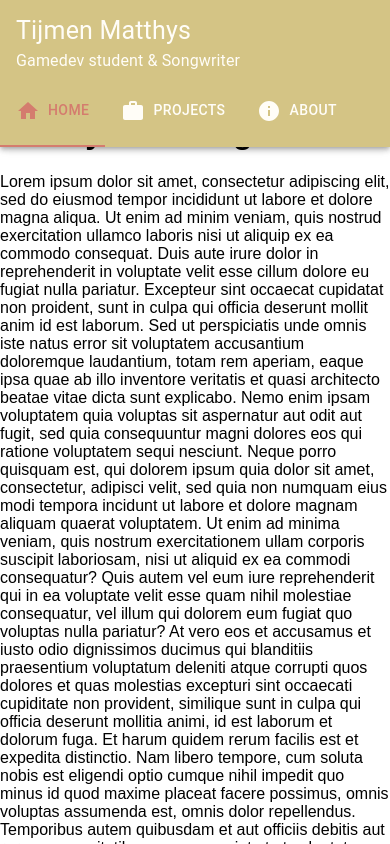
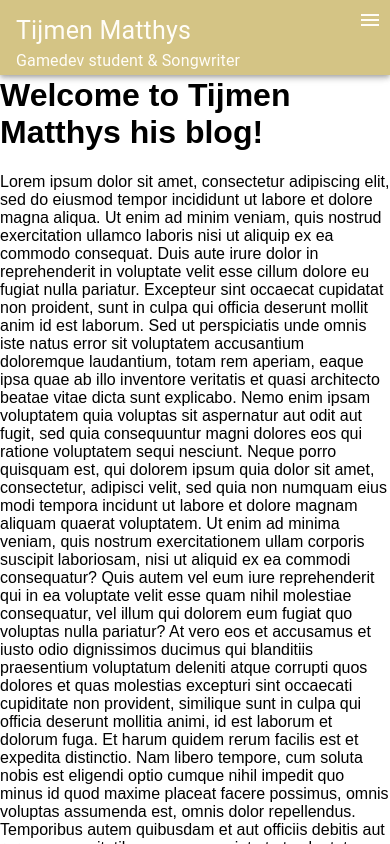
Before and after one commit to brmatthy/blog, a React (Create React App) app in the folder web/: page / in a window 390 px wide. Shown: the top 844 px of the page. Built offline with nearby package versions, Linux system fonts and the light colour scheme.

Commit message:
navbar: mobile rendering start

```diff
--- a/web/src/components/NavBar.js
+++ b/web/src/components/NavBar.js
@@ -1,9 +1,12 @@
 import React from 'react';
-import {AppBar, Box, Grid, Slide, Tab, Tabs, Typography, useScrollTrigger} from '@mui/material';
+import {AppBar, Drawer, Grid, Slide, Tab, Tabs, Typography, useMediaQuery, useScrollTrigger, useTheme} from '@mui/material';
 import {Link, useLocation} from "react-router-dom";
 import HomeIcon from '@mui/icons-material/Home';
+import MenuIcon from '@mui/icons-material/Menu';
+import CloseIcon from '@mui/icons-material/Close';
 import InfoIcon from '@mui/icons-material/Info';
 import WorkIcon from '@mui/icons-material/Work';
+import IconButton from '@mui/material/IconButton';
 
 function HideOnScroll(props) {
     const { children, window } = props;
@@ -34,8 +37,45 @@ function LinkTab(props) {
     );
 }
 
+function DesktopTabs(){
+    return(
+        <Tabs value={location.pathname} textColor='secondary' indicatorColor='secondary'>
+            <LinkTab
+                label="Home"
+                value="/"
+                to="/"
+                icon={<HomeIcon />}
+                iconPosition={'start'}
+            />
+            <LinkTab
+                label="Projects"
+                value="/projects"
+                to="/projects"
+                icon={<WorkIcon />}
+                iconPosition={'start'}
+            />
+            <LinkTab
+                label="About"
+                value="/about"
+                to="/about"
+                icon={<InfoIcon />}
+                iconPosition={'start'}
+            />
+        </Tabs>
+    );
+}
+
 function NavBar(){
     const location = useLocation();
+    const mobileBreak = useMediaQuery('(max-width:600px)');
+    const [open, setOpen] = React.useState(false);
+
+
+    const toggleDrawer = () => {
+        setOpen(!open);
+    };
+
+
     return(
         <HideOnScroll>
             <AppBar>
@@ -57,34 +97,24 @@ function NavBar(){
 
                     </Grid>
                     <Grid item>
-                        <Tabs value={location.pathname} textColor='secondary' indicatorColor='secondary'>
-                            <LinkTab
-                                label="Home"
-                                value="/"
-                                to="/"
-                                icon={<HomeIcon />}
-                                iconPosition={'start'}
-                            />
-                            <LinkTab
-                                label="Projects"
-                                value="/projects"
-                                to="/projects"
-                                icon={<WorkIcon />}
-                                iconPosition={'start'}
-                            />
-                            <LinkTab
-                                label="About"
-                                value="/about"
-                                to="/about"
-                                icon={<InfoIcon />}
-                                iconPosition={'start'}
-                            />
-                        </Tabs>
+                        {
+                            mobileBreak ? (
+                                <IconButton
+                                    color="inherit"
+                                    onClick={toggleDrawer}
+                                >
+                                    {open ? (<CloseIcon/>) : (<MenuIcon />)}
+                                </IconButton>
+                            ) : (
+                                <DesktopTabs/>
+                            )
+                        }
                     </Grid>
                 </Grid>
 
 
             </AppBar>
+
         </HideOnScroll>
 
     );
```
